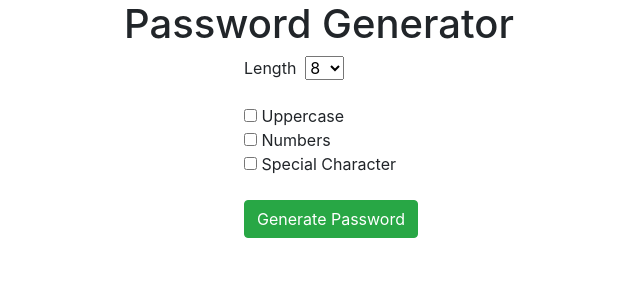
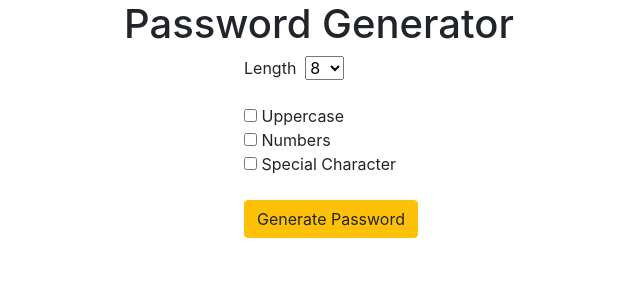
Before and after one commit to AashishGodse/django3-password-generator, a Django app: page /generator in a window 1280 px wide; the page is wider, and only the part inside the window is pictured. Shown: the top 300 px of that part, without its empty margins (321-961 px from the left). Run offline with Django 3.2, Linux system fonts and the light colour scheme; some libraries are stand-ins or nearby versions.

Commit message:
pushing to github

```diff
--- a/generator/templates/generator/generator.html
+++ b/generator/templates/generator/generator.html
@@ -30,7 +30,7 @@
             <input type="checkbox" name="uppercase" style="text-align: left;"> Uppercase<br>
             <input type="checkbox" name="number" style="text-align: left;"> Numbers<br>
             <input type="checkbox" name="special" style="text-align: left;"> Special Character<br><br>
-            <input type="submit" class="btn btn-success" value="Generate Password">
+            <input type="submit" class="btn btn-warning" value="Generate Password">
 
     </div>
 
```
